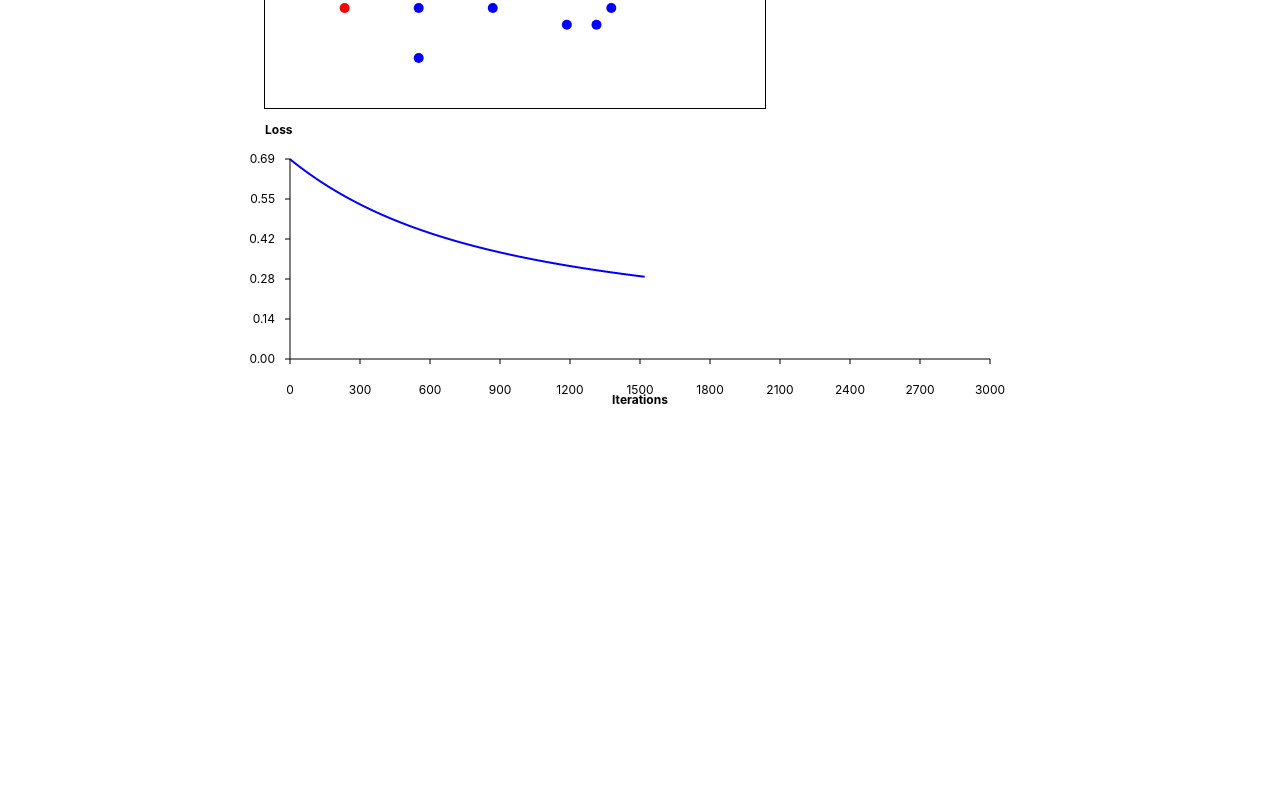
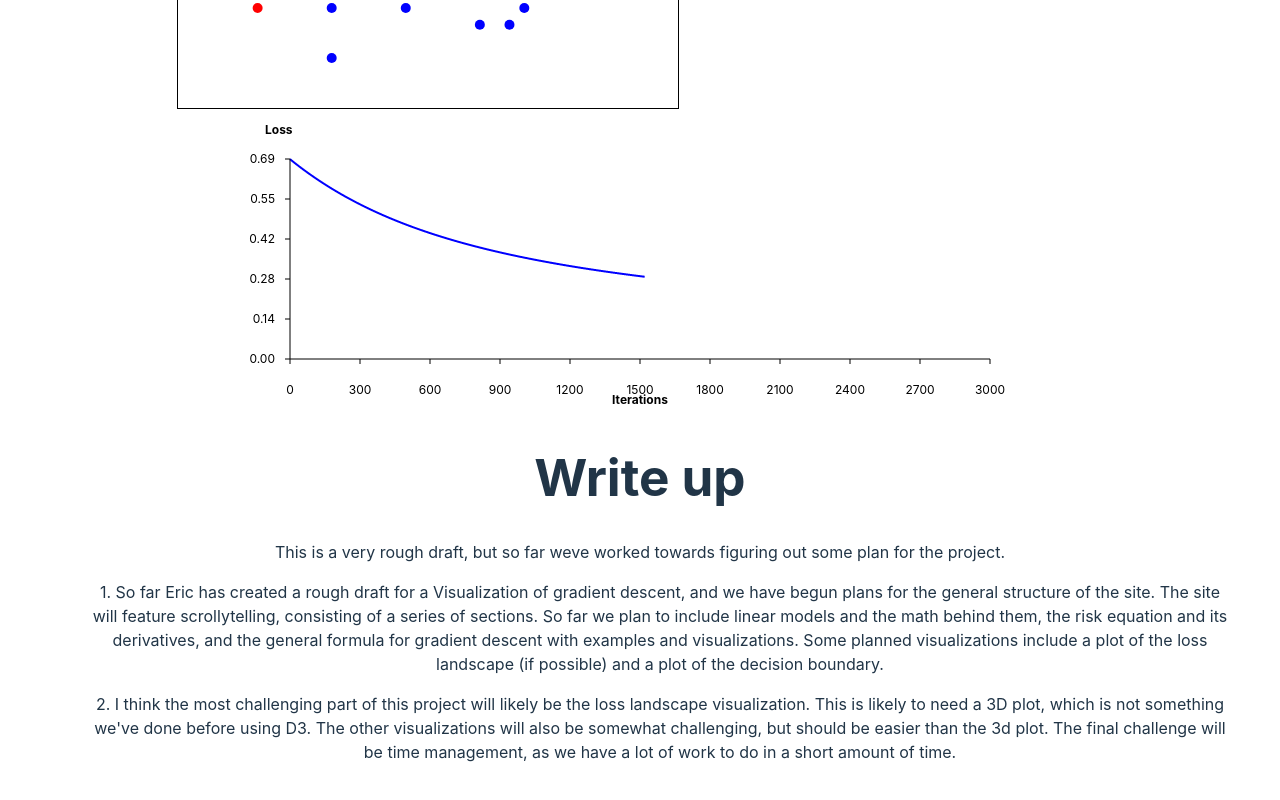
Before and after one commit to danielpwarren/visualizing-gradient-descent, a Svelte app: page / in a window 1280 px wide. Shown: the part 570-1370 px from the top of the page. Before the commit the page ends 1037 px from the top, so only its background shows below. Built offline with nearby package versions, Linux system fonts and the light colour scheme.

Commit message:
update for checkpoint

```diff
--- a/index.html
+++ b/index.html
@@ -4,7 +4,7 @@
     <meta charset="UTF-8" />
     <link rel="icon" type="image/svg+xml" href="/vite.svg" />
     <meta name="viewport" content="width=device-width, initial-scale=1.0" />
-    <title>test</title>
+    <title>Understanding Gradient Descent</title>
   </head>
   <body>
     <div id="app"></div>
--- a/src/App.svelte
+++ b/src/App.svelte
@@ -1,23 +1,25 @@
 <script>
-    import { onMount } from 'svelte';
-    import DecisionBoundary from './components/decisionboundary.svelte';
-    import { preprocessData, gradientDescent } from './components/logisticregression.js';
-    import LossGraph from './components/lossgraph.svelte';
-    import irisData from './assets/irisdata.json';
-
+  import { onMount } from "svelte";
+  import DecisionBoundary from "./components/decisionboundary.svelte";
+  import {
+    preprocessData,
+    gradientDescent,
+  } from "./components/logisticregression.js";
+  import LossGraph from "./components/lossgraph.svelte";
+  import irisData from "./assets/irisdata.json";
 
   let processedData = [];
   let modelResults;
-    let maxIterations = 10000;  // Start with a default value
+  let maxIterations = 10000; // Start with a default value
 
   onMount(() => {
     processedData = preprocessData(irisData);
-        runModel();  // Run model initially on mount
+    runModel(); // Run model initially on mount
   });
 
   function runModel() {
-        const X = processedData.map(d => [1, d.sepalLength, d.sepalWidth]);
-        const y = processedData.map(d => d.species);
+    const X = processedData.map((d) => [1, d.sepalLength, d.sepalWidth]);
+    const y = processedData.map((d) => d.species);
     modelResults = gradientDescent(X, y, 0.01, maxIterations);
   }
 </script>
@@ -25,12 +27,44 @@
 <main>
   <h1>Logistic Regression Visualization</h1>
   {#if modelResults}
-         <DecisionBoundary data={processedData} weightsHistory={modelResults.weightsHistory} costHistory={modelResults.costHistory}/>
-         <LossGraph costHistory = {modelResults.costHistory}/>
+    <DecisionBoundary
+      data={processedData}
+      weightsHistory={modelResults.weightsHistory}
+      costHistory={modelResults.costHistory}
+    />
+    <LossGraph costHistory={modelResults.costHistory} />
   {:else}
     <p>Loading model results...</p>
   {/if}
-
+  <h1>Write up</h1>
+  <p>
+    This is a very rough draft, but so far weve worked towards figuring out some
+    plan for the project.
+  </p>
+  <ul>
+    <li>
+      <p>
+        1. So far Eric has created a rough draft for a Visualization of gradient
+        descent, and we have begun plans for the general structure of the site.
+        The site will feature scrollytelling, consisting of a series of
+        sections. So far we plan to include linear models and the math behind
+        them, the risk equation and its derivatives, and the general formula for
+        gradient descent with examples and visualizations. Some planned
+        visualizations include a plot of the loss landscape (if possible) and a
+        plot of the decision boundary.
+      </p>
+    </li>
+    <li>
+      <p>
+        2. I think the most challenging part of this project will likely be the
+        loss landscape visualization. This is likely to need a 3D plot, which is
+        not something we've done before using D3. The other visualizations will
+        also be somewhat challenging, but should be easier than the 3d plot. The
+        final challenge will be time management, as we have a lot of work to do
+        in a short amount of time.
+      </p>
+    </li>
+  </ul>
 </main>
 
 <style>
--- a/src/components/logisticregression.js
+++ b/src/components/logisticregression.js
@@ -1,9 +1,13 @@
 function preprocessData(data) {
-    return data.filter(d => d.Species === 'Iris-setosa' || d.Species === 'Iris-versicolor')
-               .map(d => ({
+  return data
+    .filter(
+      (d) => d.Species === "Iris-setosa" || d.Species === "Iris-versicolor"
+    )
+    .map((d) => ({
+      bias: 1,
       sepalLength: d.SepalLengthCm,
       sepalWidth: d.SepalWidthCm,
-                   species: d.Species === 'Iris-setosa' ? 0 : 1
+      species: d.Species === "Iris-setosa" ? 0 : 1,
     }));
 }
 
@@ -13,10 +17,15 @@ function sigmoid(z) {
 
 function computeCost(predictions, y) {
   const m = y.length;
-    return -1 / m * y.reduce((acc, actual, index) => {
+  return (
+    (-1 / m) *
+    y.reduce((acc, actual, index) => {
       const pred = predictions[index];
-        return acc + (actual * Math.log(pred) + (1 - actual) * Math.log(1 - pred));
-    }, 0);
+      return (
+        acc + (actual * Math.log(pred) + (1 - actual) * Math.log(1 - pred))
+      );
+    }, 0)
+  );
 }
 
 function gradientDescent(X, y, lr, maxIterations, tolerance = 0.0001) {
@@ -29,14 +38,27 @@ function gradientDescent(X, y, lr, maxIterations, tolerance = 0.0001) {
   let previousCost = Infinity;
   let iteration = 0;
 
+  console.log(X);
+
   while (!converged && iteration < maxIterations) {
-        let predictions = X.map(inputs => sigmoid(inputs.reduce((acc, input, idx) => acc + input * weights[idx], 0)));
+    let predictions = X.map((inputs) =>
+      sigmoid(inputs.reduce((acc, input, idx) => acc + input * weights[idx], 0))
+    );
     let currentCost = computeCost(predictions, y);
     costHistory.push(currentCost);
     weightsHistory.push([...weights]);
 
     // Update weights
-        weights = weights.map((w, j) => w - lr * (1/m) * predictions.reduce((acc, pred, idx) => acc + (pred - y[idx]) * X[idx][j], 0));
+    weights = weights.map(
+      (w, j) =>
+        w -
+        lr *
+          (1 / m) *
+          predictions.reduce(
+            (acc, pred, idx) => acc + (pred - y[idx]) * X[idx][j],
+            0
+          )
+    );
 
     // Check for convergence (i.e., if the change in cost is less than the tolerance)
     if (Math.abs(previousCost - currentCost) < tolerance) {
--- a/src/components/lossgraph.svelte
+++ b/src/components/lossgraph.svelte
@@ -18,7 +18,7 @@
     const numberOfTicks = 10; // Number of ticks on the x-axis
     let ticks = [];
     for (let i = 0; i <= numberOfTicks; i++) {
-            let x = i * 3000 / numberOfTicks; // Dividing 3000 iterations into equal parts
+      let x = (i * 3000) / numberOfTicks; // Dividing 3000 iterations into equal parts
       ticks.push({ value: x, label: `${Math.round(x)}` }); // Removed 'Iter' prefix
     }
     return ticks;
@@ -29,7 +29,7 @@
     const numberOfTicks = 5;
     let ticks = [];
     for (let i = 0; i <= numberOfTicks; i++) {
-            let cost = i * maxCost / numberOfTicks;
+      let cost = (i * maxCost) / numberOfTicks;
       ticks.push({ value: cost, label: cost.toFixed(2) });
     }
     return ticks;
@@ -39,31 +39,68 @@
   let yTicks = generateYTicks();
 </script>
 
-<svg width="{svgWidth}" height="{svgHeight}">
+<svg width={svgWidth} height={svgHeight}>
   <polyline
     fill="none"
     stroke="blue"
     stroke-width="2"
-        points={costHistory.map((cost, index) => `${scaleX(index)},${scaleY(cost)}`).join(' ')}
+    points={costHistory
+      .map((cost, index) => `${scaleX(index)},${scaleY(cost)}`)
+      .join(" ")}
   />
 
   <!-- X-axis and labels -->
-    <line x1="{padding}" y1="{svgHeight - padding}" x2="{svgWidth - padding}" y2="{svgHeight - padding}" stroke="black"/>
+  <line
+    x1={padding}
+    y1={svgHeight - padding}
+    x2={svgWidth - padding}
+    y2={svgHeight - padding}
+    stroke="black"
+  />
   {#each xTicks as tick}
-        <text x={scaleX(tick.value)} y="{svgHeight - 15}" text-anchor="middle">{tick.label}</text>
-        <line x1={scaleX(tick.value)} y1="{svgHeight - padding}" x2={scaleX(tick.value)} y2="{svgHeight - padding + 5}" stroke="black"/>
+    <text x={scaleX(tick.value)} y={svgHeight - 15} text-anchor="middle"
+      >{tick.label}</text
+    >
+    <line
+      x1={scaleX(tick.value)}
+      y1={svgHeight - padding}
+      x2={scaleX(tick.value)}
+      y2={svgHeight - padding + 5}
+      stroke="black"
+    />
   {/each}
 
   <!-- Y-axis and labels -->
-    <line x1="{padding}" y1="{padding}" x2="{padding}" y2="{svgHeight - padding}" stroke="black"/>
+  <line
+    x1={padding}
+    y1={padding}
+    x2={padding}
+    y2={svgHeight - padding}
+    stroke="black"
+  />
   {#each yTicks as tick}
-        <text x="35" y={scaleY(tick.value)} dy="0.32em" text-anchor="end">{tick.label}</text>
-        <line x1="{padding - 5}" y1={scaleY(tick.value)} x2="{padding}" y2={scaleY(tick.value)} stroke="black"/>
+    <text x="35" y={scaleY(tick.value)} dy="0.32em" text-anchor="end"
+      >{tick.label}</text
+    >
+    <line
+      x1={padding - 5}
+      y1={scaleY(tick.value)}
+      x2={padding}
+      y2={scaleY(tick.value)}
+      stroke="black"
+    />
   {/each}
 
   <!-- Axis Titles -->
-    <text x="{padding / 2}" y="{padding / 2}" text-anchor="start" font-weight="bold">Loss</text>
-    <text x="{svgWidth / 2}" y="{svgHeight - 5}" text-anchor="middle" font-weight="bold">Iterations</text>
+  <text x={padding / 2} y={padding / 2} text-anchor="start" font-weight="bold"
+    >Loss</text
+  >
+  <text
+    x={svgWidth / 2}
+    y={svgHeight - 5}
+    text-anchor="middle"
+    font-weight="bold">Iterations</text
+  >
 </svg>
 
 <style>
```
Also changed, not shown: src/components/decisionboundary.svelte (+30 -13 lines), src/main.js (+5 -5 lines), src/assets/irisdata.json (line endings or trailing spaces). Lines whose indentation alone changed are shown as unchanged.
